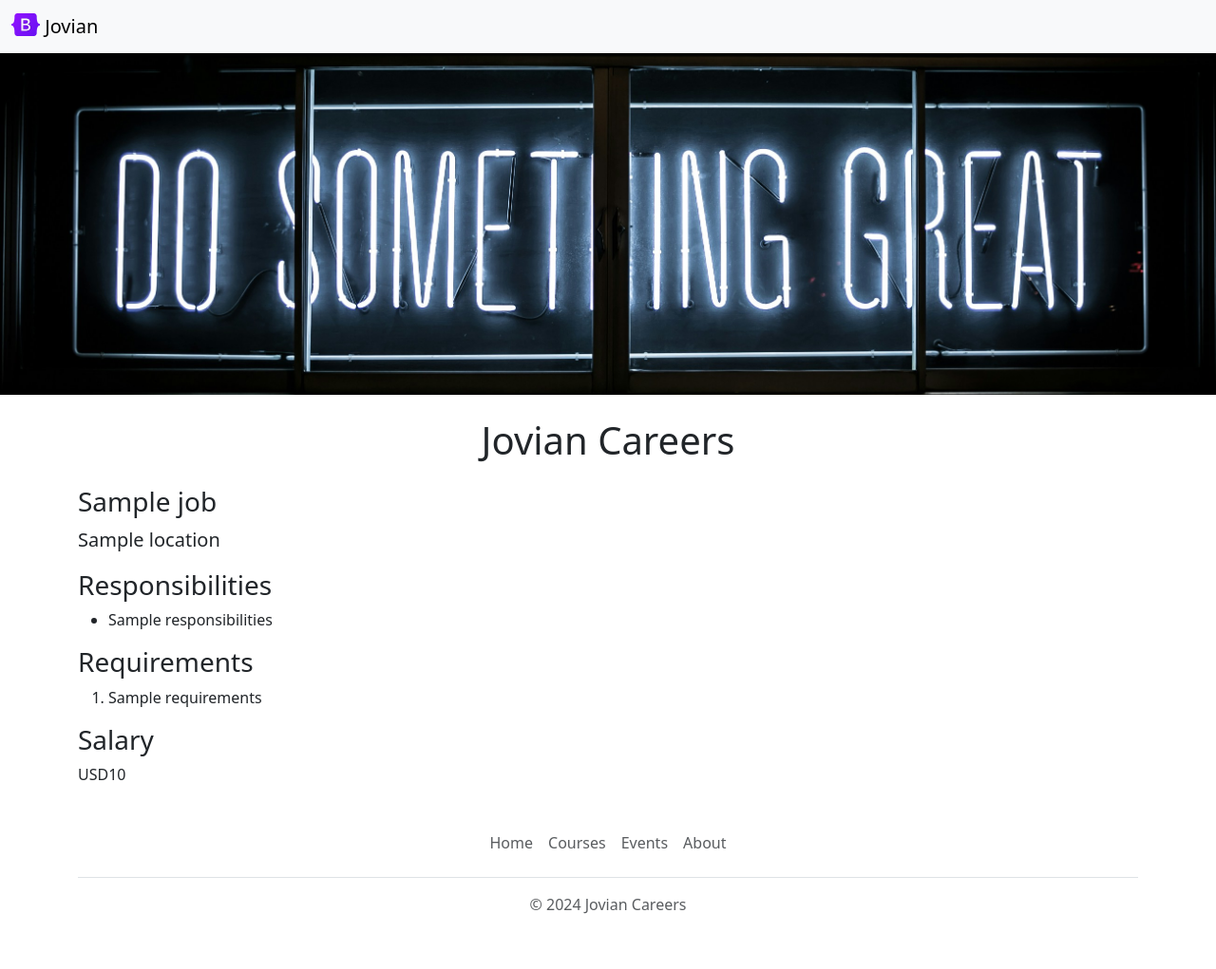
After one commit to rohanshinde7/jovian-careers-website-v3, a Flask app: template templates/jobpage.html in a window 1280 px wide. The commit adds this page. Shown: the whole page at 95% size. Run offline with Flask 3, Linux system fonts and the light colour scheme; the template is opened without the code that fills it: most values are stand-ins (such as "Sample title", 1, 10 or a date in 2020).

Commit message:
Added Dynamic Pages to the website

```diff
--- a/app.py
+++ b/app.py
@@ -1,48 +1,26 @@
 from flask import Flask, render_template, jsonify
-from database import load_jobs_from_db
-
-
+from database import load_jobs_from_db, load_job_from_db
 
 app = Flask(__name__)
 
-# JOBS = [{
-#   'id': 1,
-#   'title': 'Data Analyst',
-#   'location': 'Bengaluru, India',
-#   'salary': 'Rs. 10,00,000'
-# },
-# {
-#   'id': 2,
-#   'title': 'Data Scientist',
-#   'location': 'Delhi, India',
-#   'salary': 'Rs. 15,00,000'
-# },
-# {
-#   'id': 3,
-#   'title': 'Frontend Engineer',
-#   'location': 'Remote',
-
-# },
-# {
-#   'id': 4,
-#   'title': 'Backend Engineer',
-#   'location': 'Remote',
-#   'salary': '$. 150,0000'
-# }
-# ]
-
-
 @app.route("/")
 def hello_jovian():
-  jobs = load_jobs_from_db()
-  return render_template('home.html', jobs=jobs)
+    jobs = load_jobs_from_db()
+    return render_template('home.html', jobs=jobs)
 
 @app.route("/api/jobs")
 def list_jobs():
-  jobs = load_jobs_from_db()
-  return jsonify(jobs)
+    jobs = load_jobs_from_db()
+    return jsonify(jobs)
 
+@app.route("/job/<id>")
+def show_job(id):
+    job = load_job_from_db(id)
+    if job:
+        return render_template('jobpage.html',
+                               job = job)
+    else:
+        return "error: Job not found,  404"
 
-print(__name__)
 if __name__ == "__main__":
-  app.run(host = '0.0.0.0', debug = True)
+    app.run(host='0.0.0.0', debug=True)
--- /dev/null
+++ b/templates/application_form.html
@@ -0,0 +1 @@
+<div>TO DO- Application form goes here...</div>
--- /dev/null
+++ b/templates/banner.html
@@ -0,0 +1,10 @@
+<style>
+  #banner {
+    height: 360px;
+    width: 100%;
+    object-fit: cover;
+    margin-bottom: 16px;
+  }
+
+</style>
+<img class="img-fluid" id="banner" src='https://1b201cc1-96d3-4b3d-aeee-5e5bc281510a-00-1345ep83xahgz.kirk.replit.dev/static/banner.jpg' alt="Banner Image">
--- /dev/null
+++ b/templates/bootstrap.html
@@ -0,0 +1,3 @@
+<meta charset="utf-8">
+<meta name="viewport" content="width=device-width, initial-scale=1">
+<link href="https://cdn.jsdelivr.net/npm/bootstrap@5.3.3/dist/css/bootstrap.min.css" rel="stylesheet" integrity="sha384-QWTKZyjpPEjISv5WaRU9OFeRpok6YctnYmDr5pNlyT2bRjXh0JMhjY6hW+ALEwIH" crossorigin="anonymous">
--- a/templates/jobitem.html
+++ b/templates/jobitem.html
@@ -10,6 +10,6 @@
   </div>
 
   <div class = "col-2">
-    <a href = "mailto:hello@jovian.ai?subject = Application for {{job['title']}}" type ="button" class = "btn btn-outline-primary float-right align-middle""> Apply </a>
+    <a href = "/job/{{job['id']}}" type ="button" class = "btn btn-outline-primary float-right align-middle""> Apply </a>
   </div>
 </div>
--- /dev/null
+++ b/templates/jobpage.html
@@ -0,0 +1,41 @@
+<!DOCTYPE html>
+<html>
+<head>
+    <title>{{ job.title }} - Jovian Careers</title>
+    {% include 'bootstrap.html' %}
+</head>
+
+<body>
+  {% include 'nav.html' %}
+  {% include 'banner.html' %}
+
+  <div class="container">
+    <h1 class="text-center mt-2 mb-4">Jovian Careers</h1>
+
+    <h3 class="mb-2">{{ job.title }}</h3>
+    <p class="lead mt-0">{{ job.location }}</p>
+
+    <h3>Responsibilities</h3>
+    <ul>
+    {% for line in job.responsibilities.split("\n") %}
+      <li>{{ line }}</li>
+    {% endfor %}
+    </ul>
+
+    <h3>Requirements</h3>
+    <ol>
+      {% for line in job.requirements.split("\n")%}
+      <li>{{ line }}</li>
+      {% endfor %}
+    </ol>
+
+
+    <h3>Salary</h3>
+    <p>{{ job.currency }}{{ job.salary }}</p>
+
+
+  </div>
+
+  {% include 'footer.html' %}
+</body>
+</html>
--- a/templates/nav.html
+++ b/templates/nav.html
@@ -1,6 +1,6 @@
 <nav class="navbar bg-body-tertiary shadow-sm fixed-top">
   <div class="container-fluid">
-    <a class="navbar-brand" href="#">
+    <a class="navbar-brand" href="/">
       <img src="/static/logo.svg" alt="Logo" width="30" height="24" class="d-inline-block align-text-top">
       Jovian
     </a>
```
Also changed, not shown: database.py (+17 -19 lines), templates/home.html (+4 -13 lines), 1 other file.
